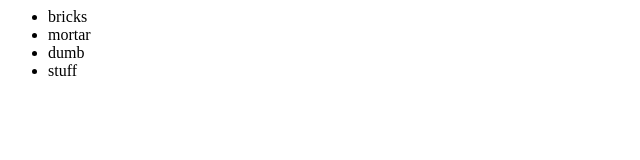
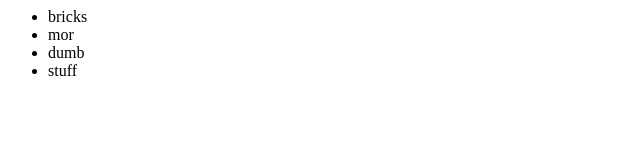
Before and after one commit to asa10c/sandbox, a plain HTML site: page index.html in a window 1280 px wide. Shown: the full height of the page, 0-640 px from the left. Drawn offline with Linux system fonts and the light colour scheme.

Commit message:
FUCK OFF

```diff
--- a/index.html
+++ b/index.html
@@ -2,7 +2,7 @@
 	<body>
 		<ul>
 			<li>bricks</li>
-			<li>mortar</li>
+			<li>mor</li>
 			<li>dumb</li>
 			<li>stuff</li>
 		</ul>
```
